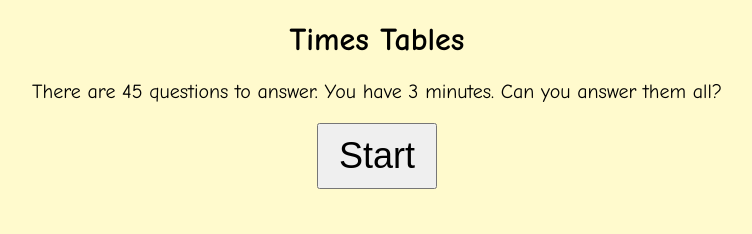
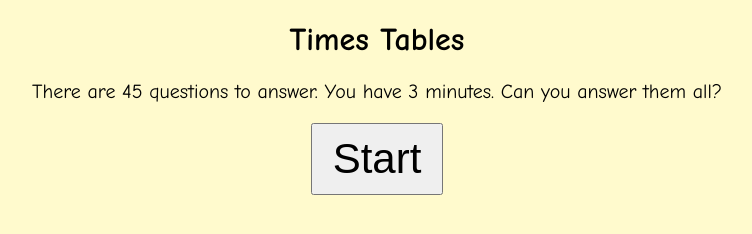
Before and after one commit to Edu1coder/MathsFluency, a plain HTML site: page index.html in a window 1280 px wide. Shown: the whole page, without its empty margins (263-1015 px from the left). Drawn offline with Linux system fonts and the light colour scheme.

Commit message:
Update index.html

```diff
--- a/index.html
+++ b/index.html
@@ -18,7 +18,7 @@
             display: block;
             margin: 20px auto;
             padding: 10px 20px;
-            font-size: 36px; /* 2x font size */
+            font-size: 42px; /* 2x font size */
         }
         #questionBox, #timer {
             display: none;
```
